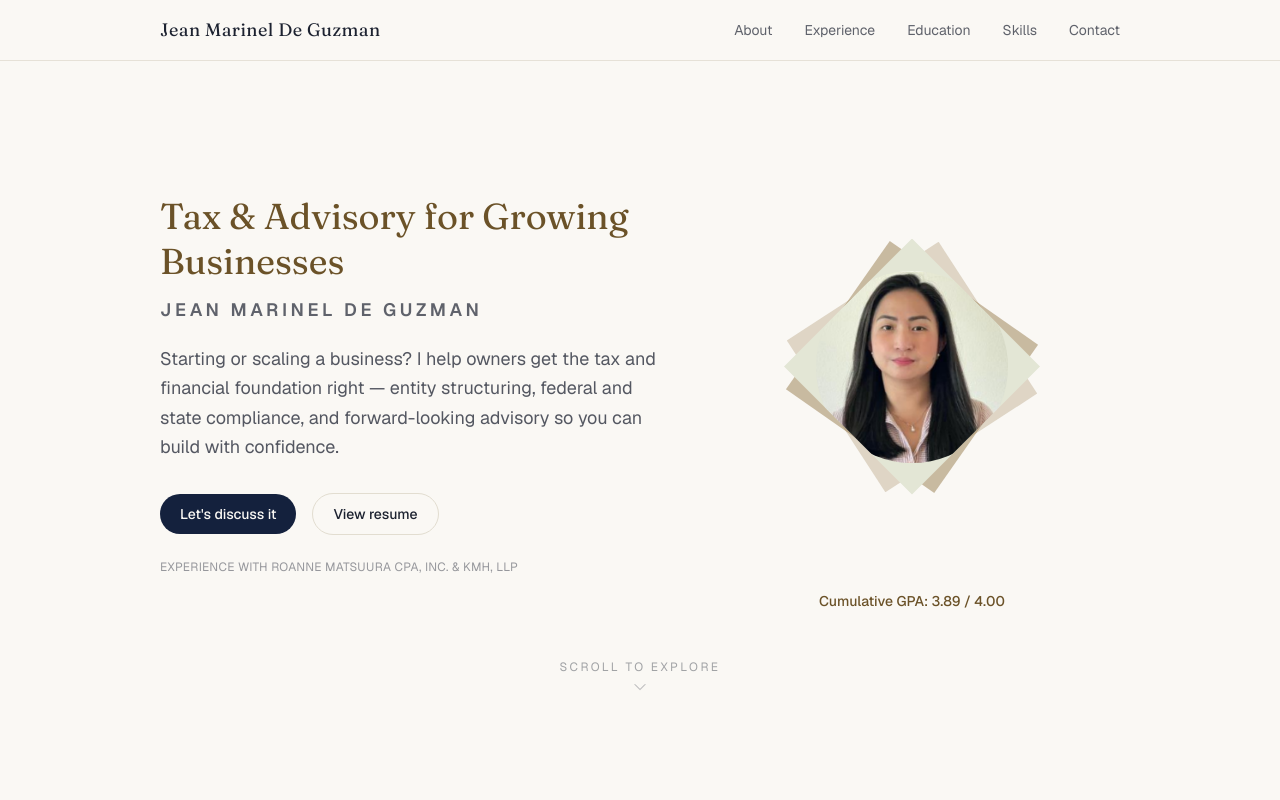
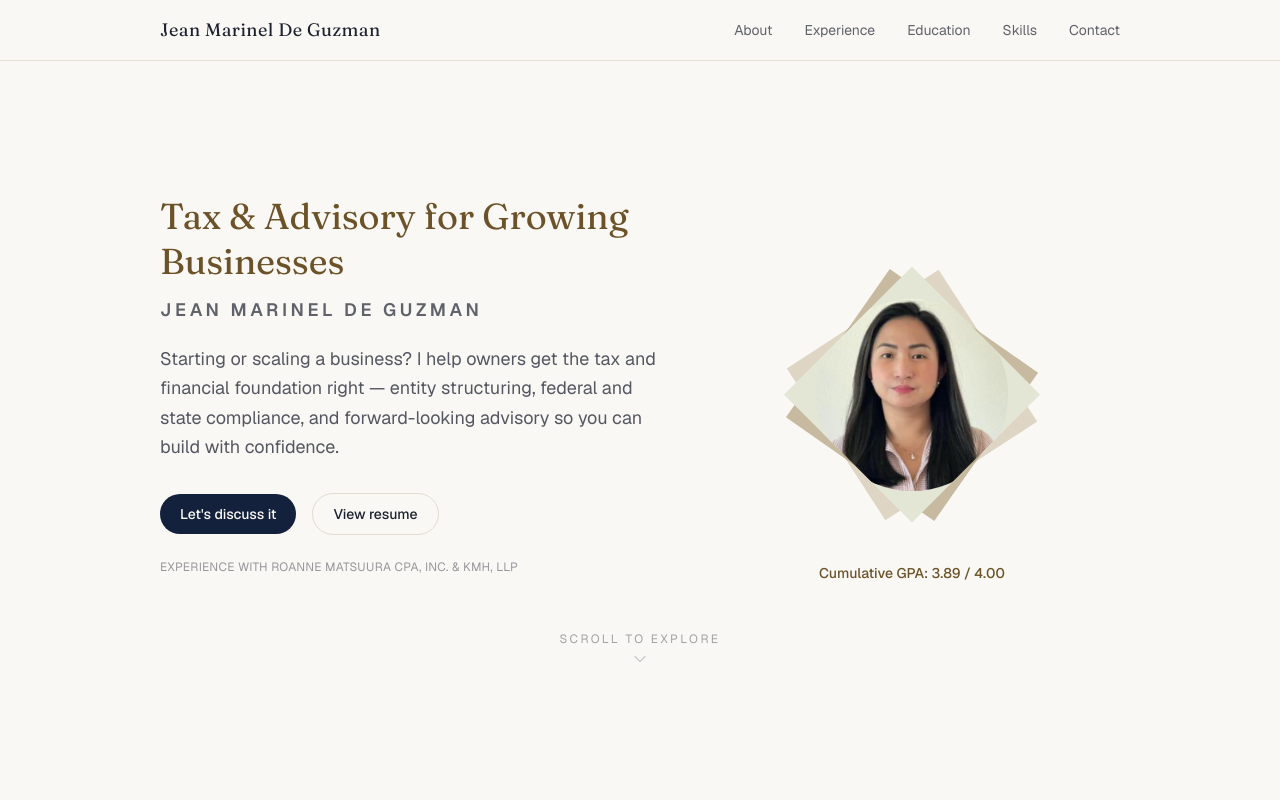
Before and after one commit to bluisidro/jean-dguz-portfolio, a Next.js app: page / in a window 1280 px wide. Shown: the top 800 px of the page. Built offline with nearby package versions, Linux system fonts and the light colour scheme.

Commit message:
Tighten spacing between avatar diamond and GPA line
Co-Authored-By: Claude Sonnet 5 <noreply@anthropic.com>

```diff
--- a/src/components/Hero.tsx
+++ b/src/components/Hero.tsx
@@ -42,7 +42,7 @@ export default function Hero() {
             Experience with Roanne Matsuura CPA, Inc. &amp; KMH, LLP
           </p>
         </div>
-        <div className="flex shrink-0 flex-col items-center gap-4 self-center sm:self-auto">
+        <div className="flex shrink-0 flex-col items-center self-center sm:self-auto">
           <div className="relative flex h-72 w-72 items-center justify-center sm:h-104 sm:w-104">
             <div
               className="absolute h-48 w-48 rotate-12 bg-accent/25 sm:h-64 sm:w-64"
@@ -68,7 +68,7 @@ export default function Hero() {
               />
             </div>
           </div>
-          <dl className="text-sm">
+          <dl className="-mt-6 text-sm sm:-mt-10">
             <div>
               <dt className="sr-only">GPA</dt>
               <dd className="font-medium text-accent-strong">
```
